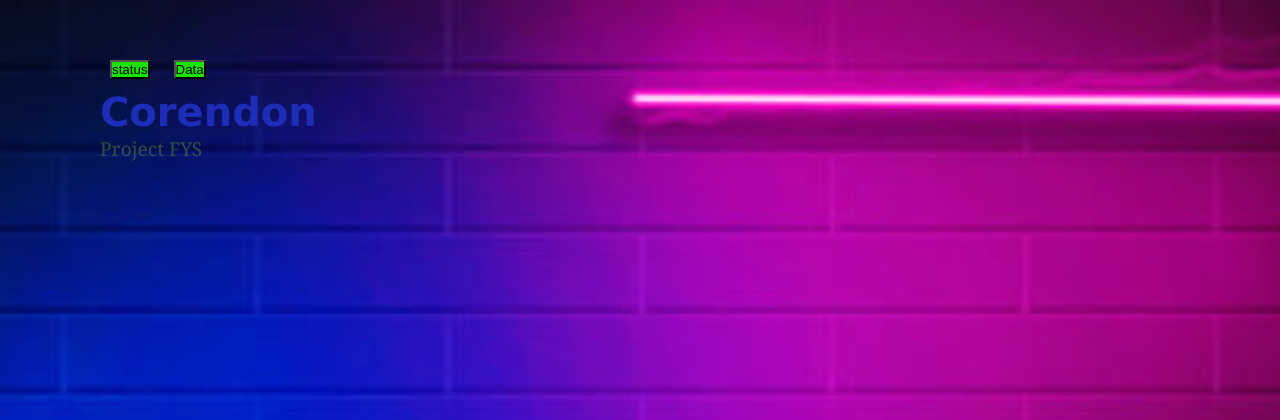
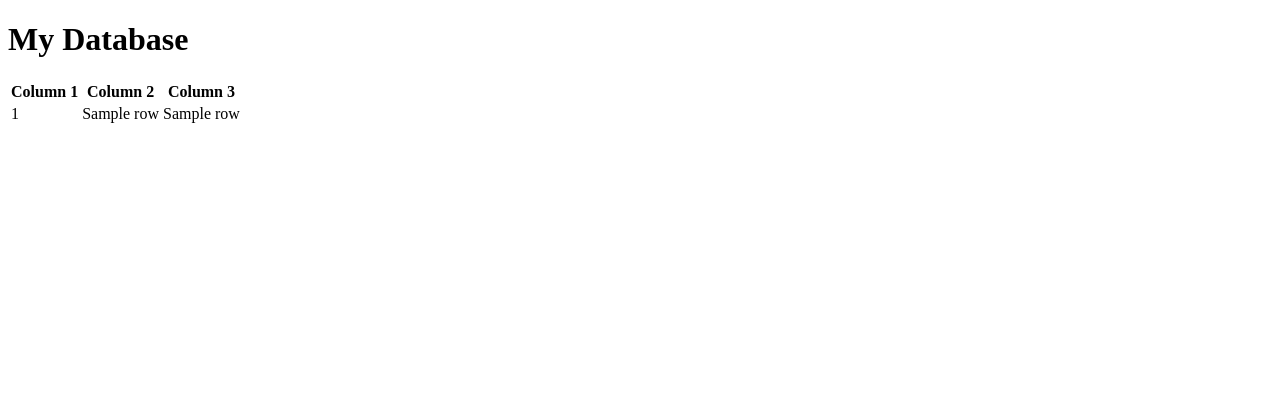
Before and after one commit to valentijnwastakenhehe/Fys-Hole-in-5, a Flask app: template Webserver/templates/index.html in a window 1280 px wide; the page is wider, and only the part inside the window is pictured. Shown: the top 420 px of that part. After the commit the page ends 123 px from the top of that part, so only its background shows below. Run offline with Flask 2, Linux system fonts and the light colour scheme; the template is opened without the code that fills it: most values are stand-ins (such as "Sample title", 1, 10 or a date in 2020).

Commit message:
nieuwe index.html en Webserver.py aangepast

```diff
--- a/Webserver/Webserver.py
+++ b/Webserver/Webserver.py
@@ -25,4 +25,4 @@
     return render_template('index.html', data=data)
 
 if __name__ == '__main__':
-    app.run(host='0.0.0.0', port=80)
+    app.run(host='0.0.0.0', port=90)
--- a/Webserver/templates/index.html
+++ b/Webserver/templates/index.html
@@ -1,26 +1,23 @@
-<!--  how to use css in python_ flask-->
 <!DOCTYPE html>
-<html lang="en">
-
-
-</div>
-  <body>
-
-    <!--  Load CSS in Flask with html-->
-    <link rel="stylesheet" href='static/main.css' />
-
-    <head>
-      <a href= "status.html"> </a>
-        <button class="grey">status</button>
-      </a href= "data.html"> </a>
-        <button class>Data</button>
-
-    <!--  Load JavaScript in Flask with html-->
-      <!-- <script>
-        alert("Page has been loaded successfully")
-      </script> -->
-      </head>
-    <h1>Corendon</h1>
-    <p>Project FYS</p>
-  </body>
+<html>
+<head>
+  <title>My Database</title>
+</head>
+<body>
+  <h1>My Database</h1>
+  <table>
+    <tr>
+      <th>Column 1</th>
+      <th>Column 2</th>
+      <th>Column 3</th>
+    </tr>
+    {% for row in data %}
+    <tr>
+      <td>{{ row[0] }}</td>
+      <td>{{ row[1] }}</td>
+      <td>{{ row[2] }}</td>
+    </tr>
+    {% endfor %}
+  </table>
+</body>
 </html>
```
Also changed, not shown: Webserver/templates/indexOud.html (added, +26 -0 lines).
